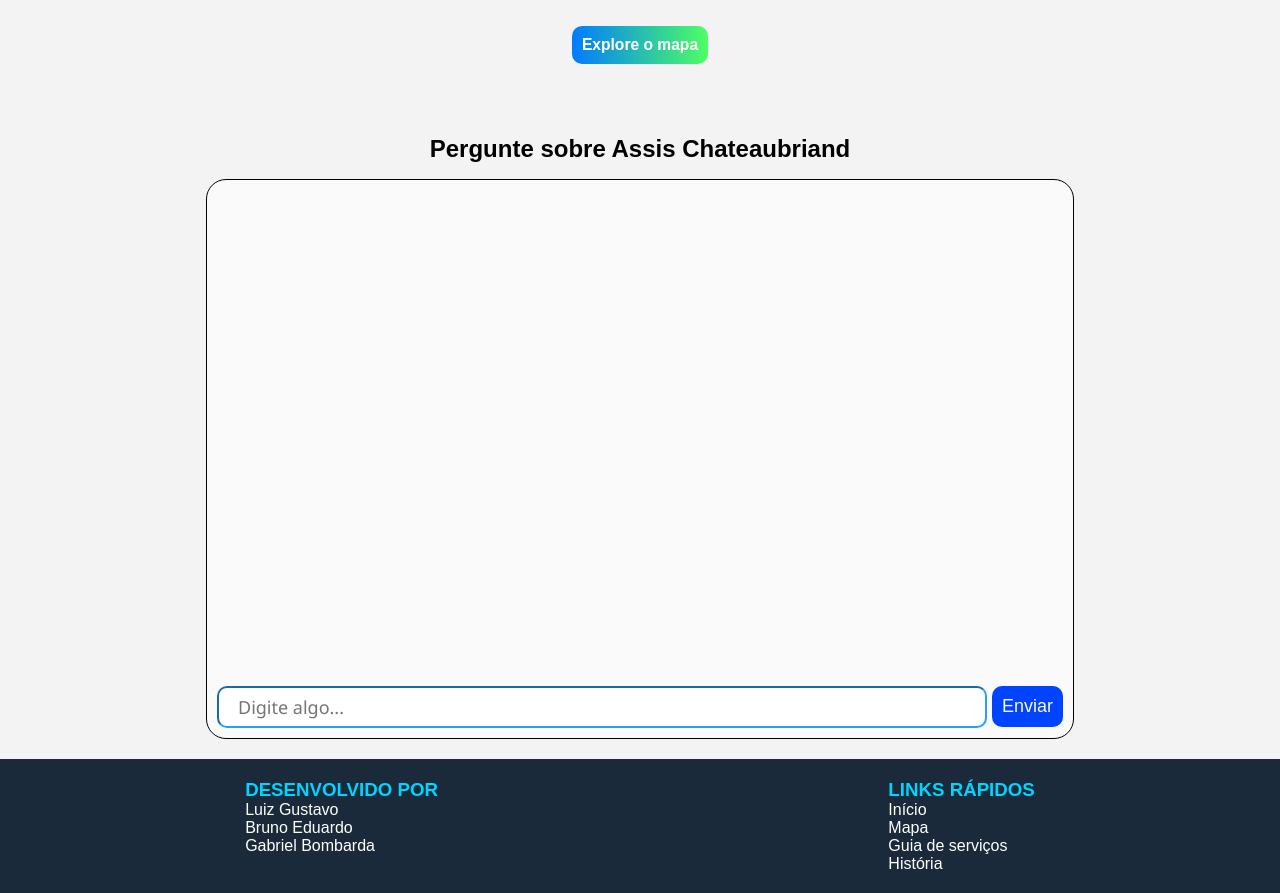
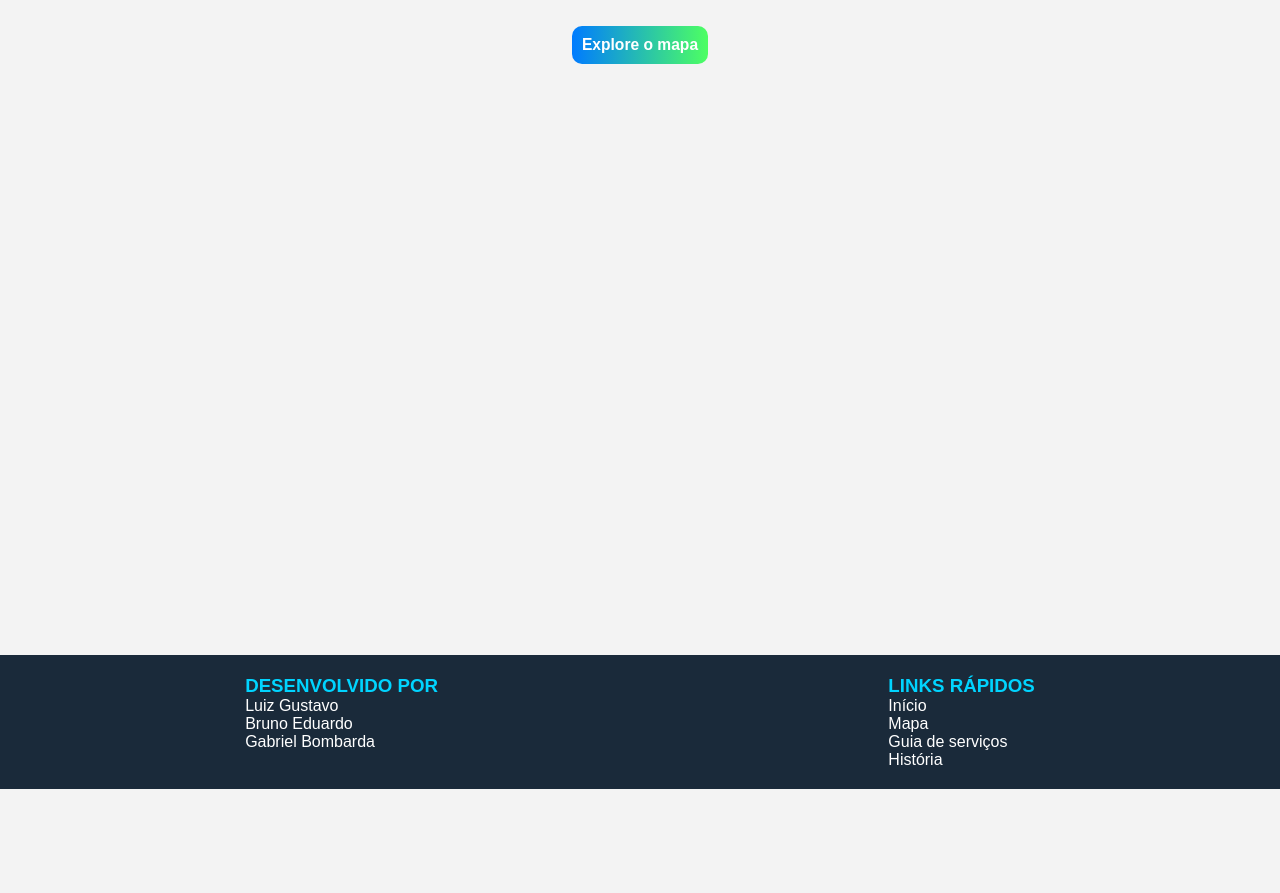
Before and after one commit to LuizNervous/PFCgugugaga, a plain HTML site: page index.html in a window 1280 px wide. Shown: the part 360-1253 px from the top of the page. After the commit the page ends 1149 px from the top, so only its background shows below. Drawn offline with Linux system fonts and the light colour scheme.

Commit message:
adicionei o chat

```diff
--- a/index.html
+++ b/index.html
@@ -59,16 +59,9 @@
                 </button></a>
         </div>
 
+        <section class="pergunte"> <div  id="chatbot">
+        </div></section>
 
-        <div class="pergunte">
-            <h2>Pergunte sobre Assis Chateaubriand</h2>
-            <div class="chatbot">
-                <div class="digitacao">
-                    <input placeholder="Digite algo..." type="text" name="" id="">
-                    <button>Enviar</button>
-                </div>
-            </div>
-        </div>
 
     </main>
     <footer>
@@ -86,6 +79,10 @@
             <li><a href="historia.html">História</a></li>
         </ul>
     </footer>
+
+    <script src="https://cdn.botpress.cloud/webchat/v3.6/inject.js"></script>
+<script src="https://files.bpcontent.cloud/2026/05/26/01/20260526014518-SB2V4VCJ.js" defer></script>
+
     <script src="script.js"></script>
 </body>
 
--- a/style.css
+++ b/style.css
@@ -128,22 +128,19 @@ main {
 
 }
 
-.pergunte {
+#chatbot {
     display: flex;
     flex-direction: column;
     align-items: center;
+    min-height: 500px;
+width: 70%;
     gap: 2vh;
 }
 
-.pergunte .chatbot {
-    height: auto;
-    background-color: #fafafa;
+.pergunte  {
     display: flex;
-    align-items: end;
-    width: 70%;
-    height: 70vh;
-    border-radius: 20px;
-    border: 1px solid black;
+    align-items: center;
+    justify-content: center;
 }
 
 .digitacao {
```
